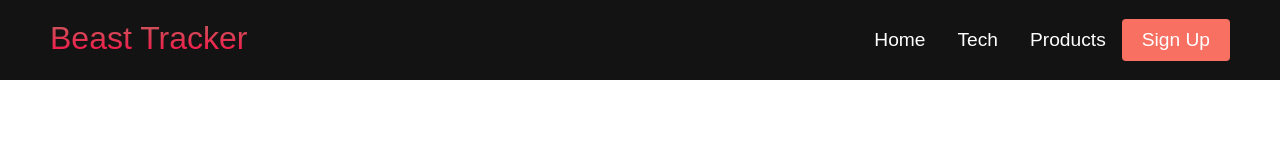
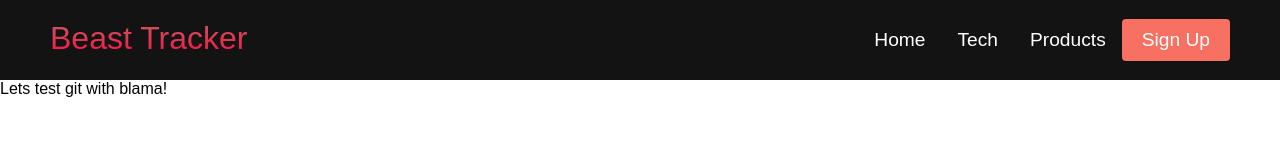
Before and after one commit to tylerc5359/Beast-Tracker, a plain HTML site: page index.html in a window 1280 px wide. Drawn offline with Linux system fonts and the light colour scheme.

Commit message:
Blama git test

```diff
--- a/index.html
+++ b/index.html
@@ -39,6 +39,7 @@
             </ul>
         </div>
     </nav>
+    <p> Lets test git with blama! </p>
     <script src="app.js"></script>
 </body>
 </html>
```
